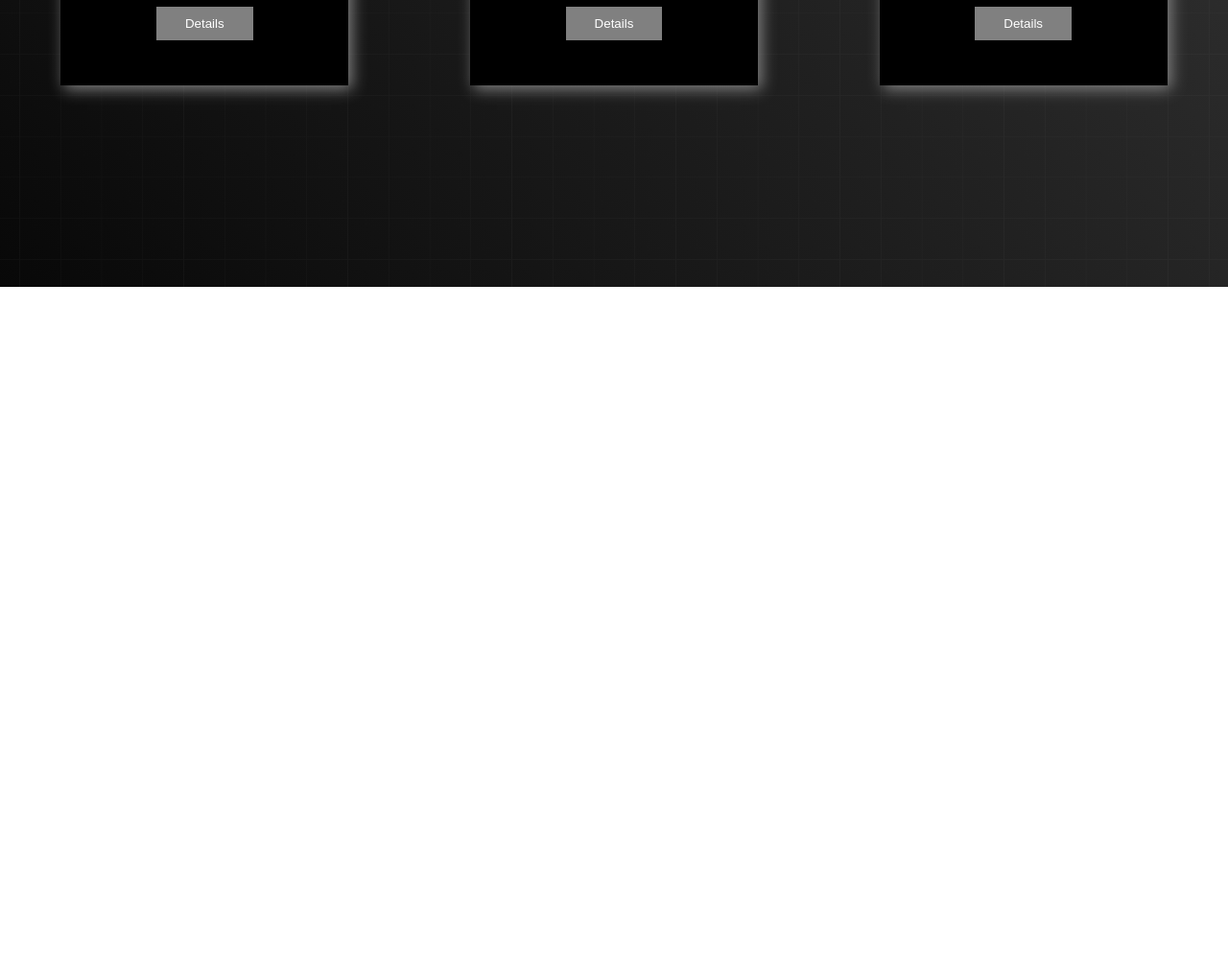
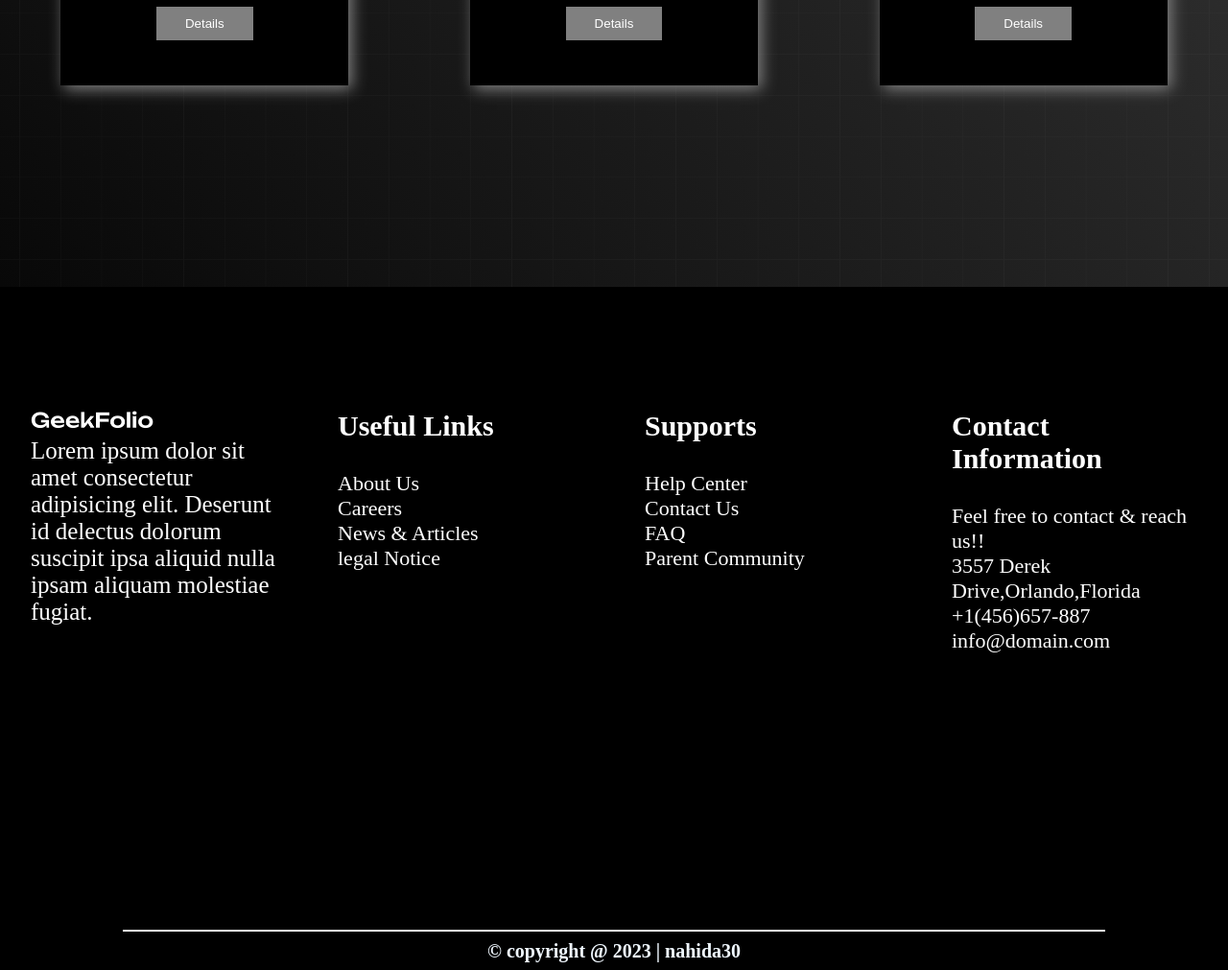
Before and after one commit to nahida30/digital-product, a plain HTML site: page index.html in a window 1280 px wide. Shown: the part 1709-2720 px from the top of the page at 96% size. Before the commit the page ends 2008 px from the top, so only its background shows below. Drawn offline with Linux system fonts and the light colour scheme.

Commit message:
sixth commit

```diff
--- a/index.html
+++ b/index.html
@@ -3,8 +3,9 @@
 <head>
     <meta charset="UTF-8">
     <meta name="viewport" content="width=device-width, initial-scale=1.0">
-    <title>Document</title>
+    <title>Geekfolio</title>
     <link rel="stylesheet" href="style.css">
+
 </head>
 <body>
     <!-- nav-bar section starts -->
@@ -24,7 +25,10 @@
         </nav>
 
     </header>
+      <!-- nav-bar section ends -->
+
     <main>
+        <!-- banner section starts -->
         <section>
             <div class="banner-container">
                 <div class="banner-text">
@@ -46,6 +50,9 @@
             </div>
 
         </section>
+        <!-- banner section ends -->
+
+        <!-- about us section starts -->
 
          <section>
             <h1 class="title about-title">About Us</h1>
@@ -60,10 +67,14 @@
                 </div>
             </div>
          </section>
+         <!-- about us section ends -->
+
+         <!-- service section starts -->
 
          <section>
             <div class="service">
                 <h1 class="title service-title">Our Services</h1>
+                <!-- <hr class="h"> -->
             <div class="service-container">
                 <div class="box">
                     <img class="icon" src="./icon/0.png" alt="">
@@ -88,9 +99,54 @@
             </div>
 
          </section>
+         <!-- service section ends -->
 
     </main>
+    <!-- footer section starts -->
     <footer>
+        <section id="footer-1">
+            <div class="footer-box">
+                <img class="footer-img" src="./logo/logo-light.png" alt="">
+                <p class="footer-content">Lorem ipsum dolor sit amet consectetur adipisicing elit. Deserunt id delectus dolorum suscipit ipsa aliquid nulla ipsam aliquam molestiae fugiat.
+
+                </p>
+            </div>
+            <div class="footer-box">
+                <h2>Useful Links</h2>
+                <a href="#">About Us</a><br>
+                <a href="#">Careers</a><br>
+                <a href="#">News & Articles</a><br>
+                <a href="#">legal Notice</a><br>
+
+                </p>
+            </div>
+            <div class="footer-box">
+                <h2>Supports</h2>
+                <a href="#">Help Center</a><br>
+                <a href="#">Contact Us</a><br>
+                <a href="#">FAQ</a><br>
+                <a href="#">Parent Community</a><br>
+
+                </p>
+            </div>
+            <div class="footer-box">
+                <h2>Contact Information</h2>
+                <p class="footer-content info">Feel free to contact & reach us!!
+                    <br>
+                    3557 Derek Drive,Orlando,Florida
+                    <br>+1(456)657-887
+                    <br>
+                    info@domain.com
+                </p>
+
+                </p>
+            </div>
+        </section>
+        <hr id="footer-h">
+        <section id="footer-2">
+            <h1>&copy; copyright @ 2023 | <span>nahida30</span></h1>
+        </section>
+        <!-- footer section ends -->
 
     </footer>
 
--- a/style.css
+++ b/style.css
@@ -28,7 +28,7 @@
     cursor: pointer;
 }
 .item:hover{
-    color: blue;
+    color: red;
 }
 
 .banner-img{
@@ -65,6 +65,13 @@
     border: none;
 }
 
+.btn:hover{
+    background-color: transparent;
+    border: 2px solid red;
+    color: red;
+
+}
+/* about section */
 .about-container{
     display: flex;
     justify-content: space-around;
@@ -97,6 +104,8 @@
     text-align: justify;
 }
 
+/* service section */
+
 .box{
     width: 300px;
     height: 310px;
@@ -111,6 +120,11 @@
     padding-top: 20px;
 
 }
+
+.h{
+    width: 50%;
+    margin: auto;
+}
 .icon{
     width: 70px;
 }
@@ -118,6 +132,11 @@
 .box-btn{
     background-color: grey;
     margin-top: 10px;
+}
+.box-btn:hover{
+    background-color: rgb(2, 2, 2);
+    border: 2px solid white;
+    color: white;
 }
 
 .box-title{
@@ -142,3 +161,76 @@
     background-size: cover;
     color: white;
 }
+
+/* footer section */
+
+footer{
+    width: 100%;
+    height: 80vh;
+    background-color: yellowgreen;
+}
+
+#footer-1{
+    width: 100%;
+    height: 85vh;
+    display: flex;
+    justify-content: space-around;
+    padding-top: 10%;
+    background-color: rgb(0, 0, 0);
+}
+#footer-h{
+    width: 80%;
+    margin: auto;
+    height: 2px;
+    border: none;
+    margin-top: -10px;
+    background-color: rgb(244, 244, 244);
+}
+
+#footer-2{
+    display: grid;
+    place-items: center;
+    width: 100%;
+    height: 5vh;
+    background-color: rgb(0, 0, 0);
+}
+#footer-2 h1{
+    color: aliceblue;
+    font-size: 20px;
+}
+.footer-img{
+    width: 50%;
+
+}
+.footer-content{
+    font-size: 10px;
+    text-align: left;
+}
+.footer-box{
+    width: 20%;
+    height: 50vh;
+    /* background-color: bisque; */
+}
+
+.footer-box h2{
+    font-size: 30px;
+    color: white;
+    padding-bottom: 30px;
+}
+
+.footer-box a{
+    text-decoration: none;
+    font-size: 22px;
+    color: white;
+
+
+}
+
+.footer-content{
+    color: white;
+    font-size: 25px;
+}
+
+.info{
+    font-size: 22px;
+}
```
